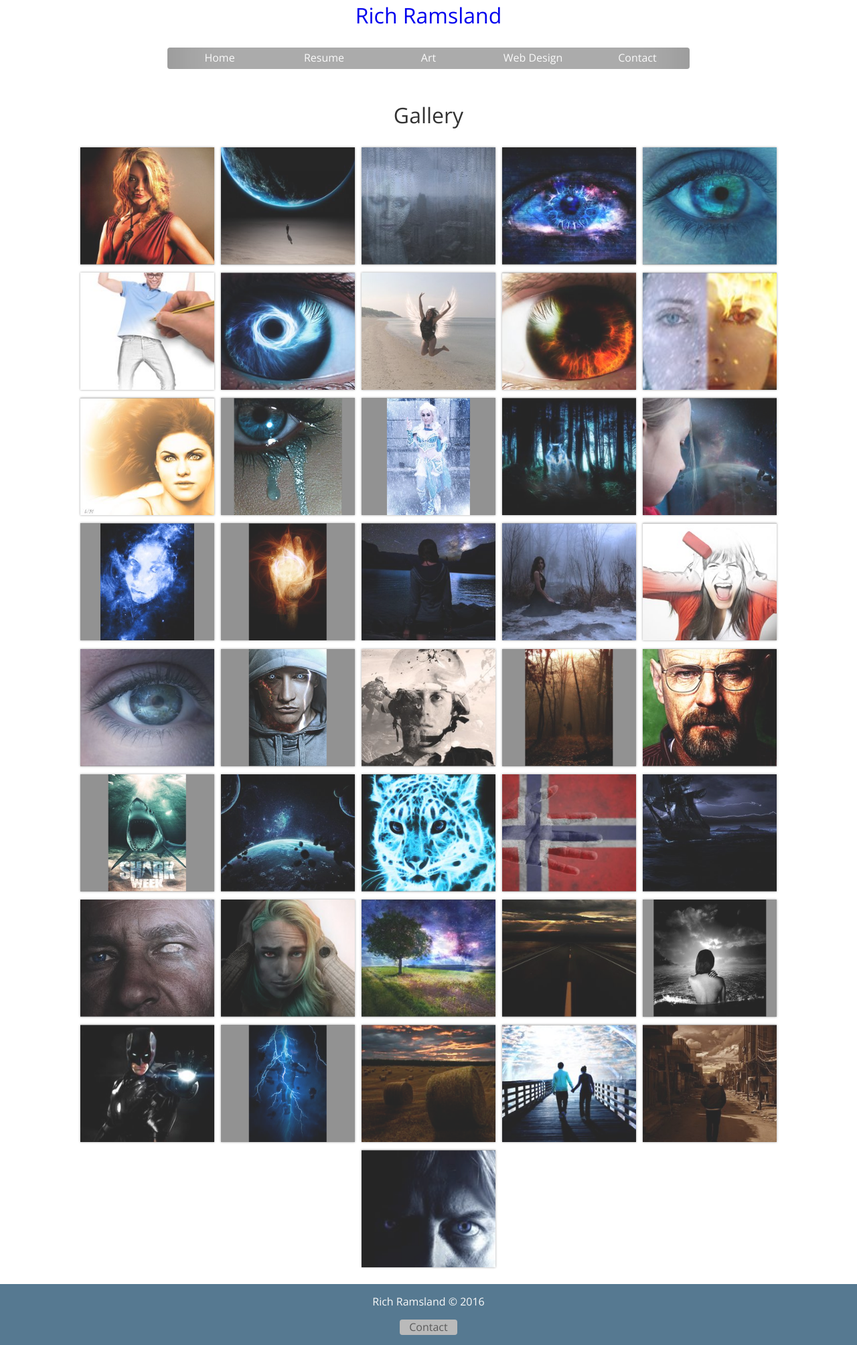
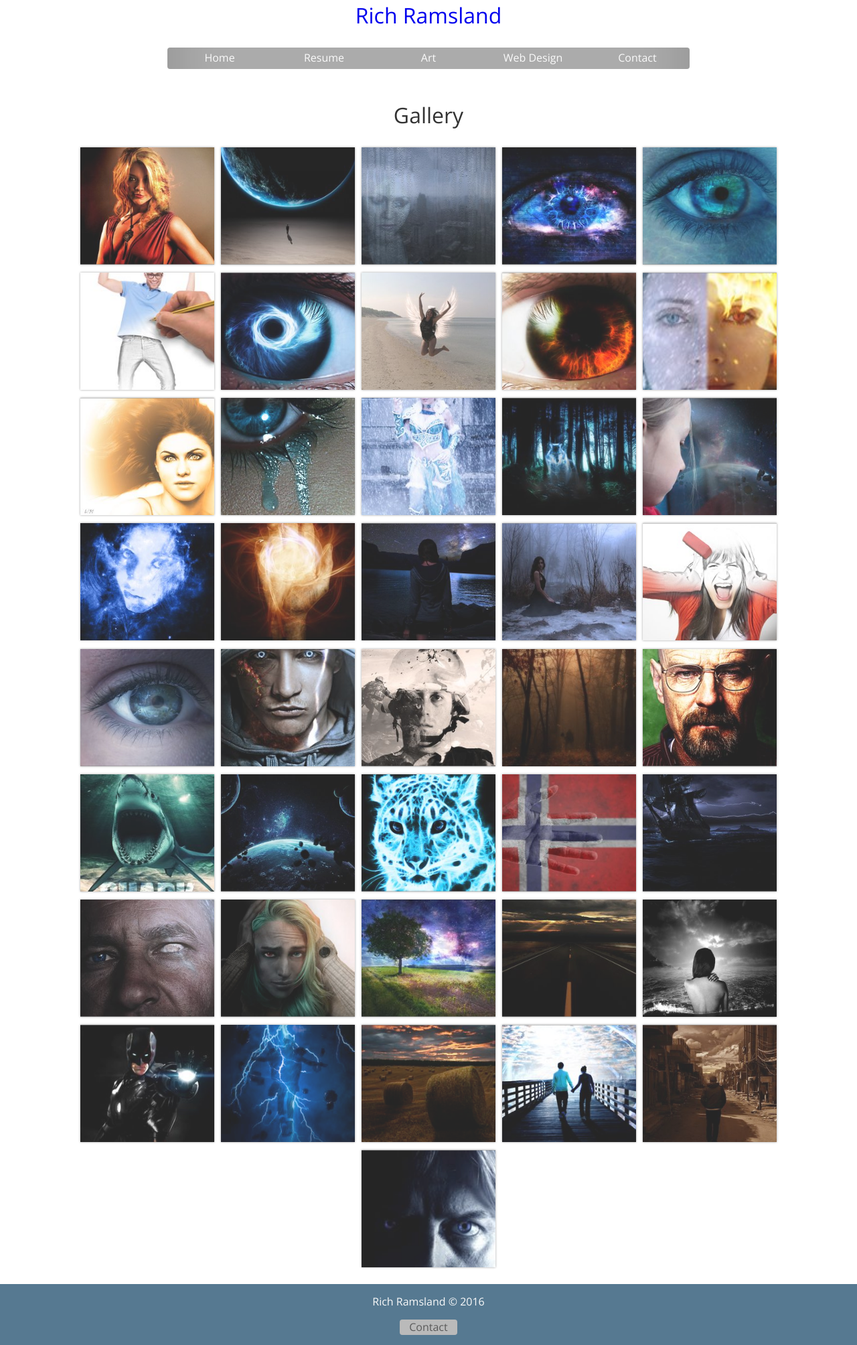
Before and after one commit to RRamsland/rramsland.github.io, a Jekyll site: the page built from artTest.html, in a window 1280 px wide. Shown: the whole page at 67% size. Built offline with Jekyll 4.4.1, drawn with Linux system fonts in a browser that asks for light colours; nearby versions of some CDN libraries; library files that are not in the unit come from our copies.

Commit message:
Assigned portrait class to all applicable images

```diff
--- a/artTest.html
+++ b/artTest.html
@@ -17,21 +17,21 @@ layout: default
         <div class="artThumbContainer"><img class="artThumb" src="/Art-Thumbs/I See Fire.jpg"/></div>
         <div class="artThumbContainer"><img class="artThumb" src="/Art-Thumbs/Ice & Fire.jpg"/></div>
         <div class="artThumbContainer"><img class="artThumb" src="/Art-Thumbs/Kate.jpg"/></div>
-        <div class="artThumbContainer"><img class="artThumb" src="/Art-Thumbs/Leaking.jpg"/></div>
-        <div class="artThumbContainer"><img class="artThumb" src="/Art-Thumbs/Let it Go.jpg"/></div>
+        <div class="artThumbContainer"><img class="artThumb portrait" src="/Art-Thumbs/Leaking.jpg"/></div>
+        <div class="artThumbContainer"><img class="artThumb portrait" src="/Art-Thumbs/Let it Go.jpg"/></div>
         <div class="artThumbContainer"><img class="artThumb" src="/Art-Thumbs/Lone Wolf.jpg"/></div>
         <div class="artThumbContainer"><img class="artThumb" src="/Art-Thumbs/Long Way From Home.jpg"/></div>
-        <div class="artThumbContainer"><img class="artThumb" src="/Art-Thumbs/Look to the Stars.jpg"/></div>
-        <div class="artThumbContainer"><img class="artThumb" src="/Art-Thumbs/Magic Touch.jpg"/></div>
+        <div class="artThumbContainer"><img class="artThumb portrait" src="/Art-Thumbs/Look to the Stars.jpg"/></div>
+        <div class="artThumbContainer"><img class="artThumb portrait" src="/Art-Thumbs/Magic Touch.jpg"/></div>
         <div class="artThumbContainer"><img class="artThumb" src="/Art-Thumbs/Make A Wish.jpg"/></div>
         <div class="artThumbContainer"><img class="artThumb" src="/Art-Thumbs/Mist.jpg"/></div>
         <div class="artThumbContainer"><img class="artThumb" src="/Art-Thumbs/Mistakes.jpg"/></div>
         <div class="artThumbContainer"><img class="artThumb" src="/Art-Thumbs/Ours to Explore.jpg"/></div>
-        <div class="artThumbContainer"><img class="artThumb" src="/Art-Thumbs/Power.jpg"/></div>
+        <div class="artThumbContainer"><img class="artThumb portrait" src="/Art-Thumbs/Power.jpg"/></div>
         <div class="artThumbContainer"><img class="artThumb" src="/Art-Thumbs/PTSD.jpg"/></div>
-        <div class="artThumbContainer"><img class="artThumb" src="/Art-Thumbs/Run.jpg"/></div>
+        <div class="artThumbContainer"><img class="artThumb portrait" src="/Art-Thumbs/Run.jpg"/></div>
         <div class="artThumbContainer"><img class="artThumb" src="/Art-Thumbs/Say My Name.jpg"/></div>
-        <div class="artThumbContainer"><img class="artThumb" src="/Art-Thumbs/Shark Week.jpg"/></div>
+        <div class="artThumbContainer"><img class="artThumb portrait" src="/Art-Thumbs/Shark Week.jpg"/></div>
         <div class="artThumbContainer"><img class="artThumb" src="/Art-Thumbs/Space.jpg"/></div>
         <div class="artThumbContainer"><img class="artThumb" src="/Art-Thumbs/Spirit Animal.jpg"/></div>
         <div class="artThumbContainer"><img class="artThumb" src="/Art-Thumbs/stolt norsk.jpg"/></div>
@@ -40,9 +40,9 @@ layout: default
         <div class="artThumbContainer"><img class="artThumb" src="/Art-Thumbs/Taking Over.jpg"/></div>
         <div class="artThumbContainer"><img class="artThumb" src="/Art-Thumbs/The Fields of Time.jpg"/></div>
         <div class="artThumbContainer"><img class="artThumb" src="/Art-Thumbs/The Journey.jpg"/></div>
-        <div class="artThumbContainer"><img class="artThumb" src="/Art-Thumbs/The Siren and the Sea.jpg"/></div>
+        <div class="artThumbContainer"><img class="artThumb portrait" src="/Art-Thumbs/The Siren and the Sea.jpg"/></div>
         <div class="artThumbContainer"><img class="artThumb" src="/Art-Thumbs/The Stark Knight.jpg"/></div>
-        <div class="artThumbContainer"><img class="artThumb" src="/Art-Thumbs/The Storm.jpg"/></div>
+        <div class="artThumbContainer"><img class="artThumb portrait" src="/Art-Thumbs/The Storm.jpg"/></div>
         <div class="artThumbContainer"><img class="artThumb" src="/Art-Thumbs/Through the Fields.jpg"/></div>
         <div class="artThumbContainer"><img class="artThumb" src="/Art-Thumbs/Together We Go.jpg"/></div>
         <div class="artThumbContainer"><img class="artThumb" src="/Art-Thumbs/Wanderer.jpg"/></div>
```
